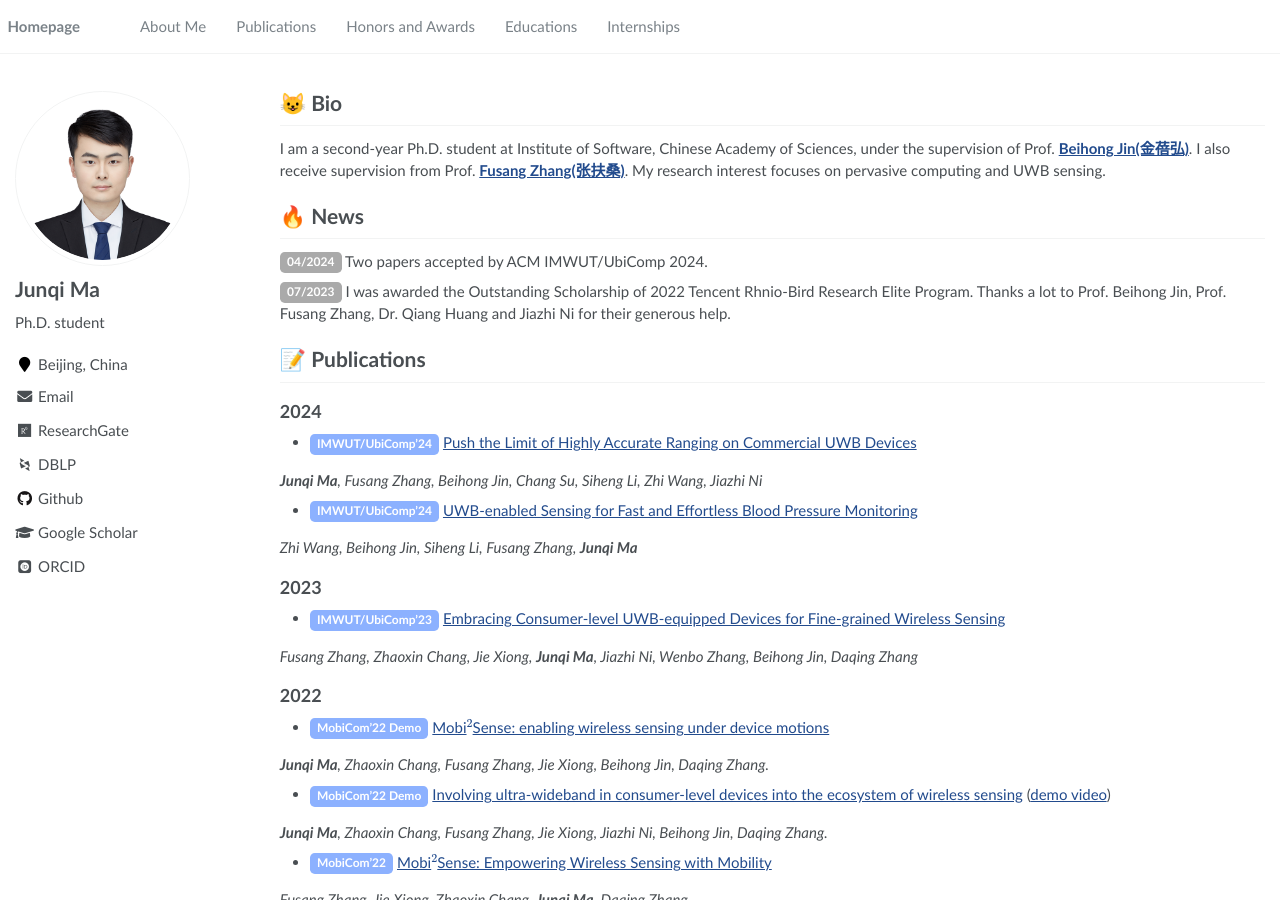
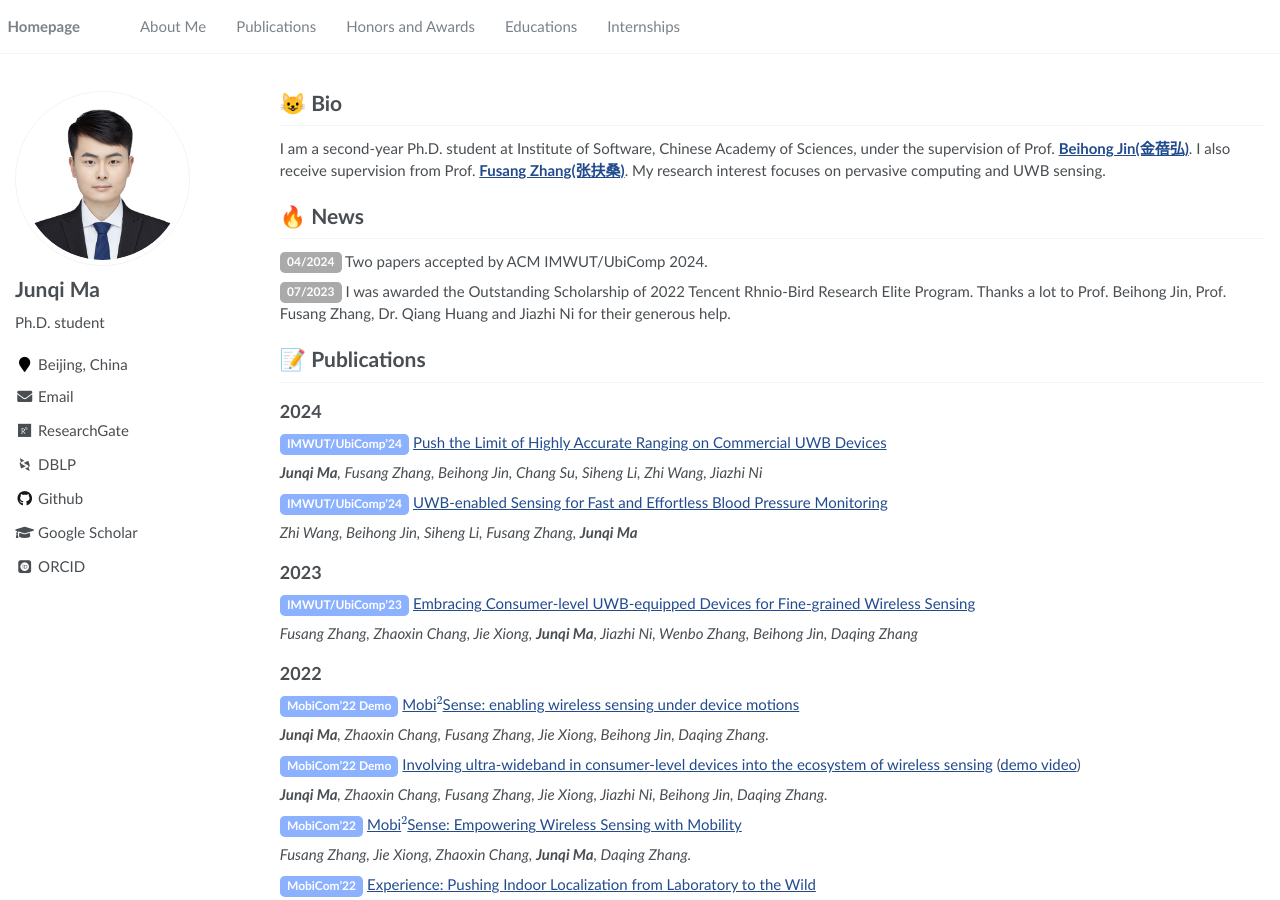
Before and after one commit to junqi-ma/junqi-ma.github.io, a Jekyll site: the page built from _pages/about.md, in a window 1280 px wide and 900 px high. Built offline with Jekyll 4.4.1, drawn with Linux system fonts in a browser that asks for light colours; some web fonts are replaced; formulas are drawn with MathJax 3.

```diff
--- a/_pages/about.md
+++ b/_pages/about.md
@@ -59,45 +59,45 @@ I am a second-year Ph.D. student at Institute of Software, Chinese Academy of Sc
 
 # 📝 Publications
 ## 2024
-- <span class = 'label label-conf'>IMWUT/UbiComp'24</span> [Push the Limit of Highly Accurate Ranging on Commercial UWB Devices](https://doi.org/10.1145/3659602)
+<span class = 'label label-conf'>IMWUT/UbiComp'24</span> [Push the Limit of Highly Accurate Ranging on Commercial UWB Devices](https://doi.org/10.1145/3659602)
 
 ***Junqi Ma**, Fusang Zhang, Beihong Jin, Chang Su, Siheng Li, Zhi Wang, Jiazhi Ni*
 
-- <span class = 'label label-conf'>IMWUT/UbiComp'24</span> [UWB-enabled Sensing for Fast and Effortless Blood Pressure Monitoring](https://doi.org/10.1145/3659617)
+<span class = 'label label-conf'>IMWUT/UbiComp'24</span> [UWB-enabled Sensing for Fast and Effortless Blood Pressure Monitoring](https://doi.org/10.1145/3659617)
 
 *Zhi Wang, Beihong Jin, Siheng Li, Fusang Zhang, **Junqi Ma***
 
 ## 2023
 
-- <span class = 'label label-conf'>IMWUT/UbiComp'23</span> [Embracing Consumer-level UWB-equipped Devices for Fine-grained Wireless Sensing](https://dl.acm.org/doi/abs/10.1145/3569487)
+<span class = 'label label-conf'>IMWUT/UbiComp'23</span> [Embracing Consumer-level UWB-equipped Devices for Fine-grained Wireless Sensing](https://dl.acm.org/doi/abs/10.1145/3569487)
 
 *Fusang Zhang, Zhaoxin Chang, Jie Xiong, **Junqi Ma**, Jiazhi Ni, Wenbo Zhang, Beihong Jin, Daqing Zhang*
 
 ## 2022
 
-- <span class = 'label label-conf'>MobiCom'22 Demo</span> [Mobi$^2$Sense: enabling wireless sensing under device motions](https://dl.acm.org/doi/abs/10.1145/3495243.3558748)
+<span class = 'label label-conf'>MobiCom'22 Demo</span> [Mobi$^2$Sense: enabling wireless sensing under device motions](https://dl.acm.org/doi/abs/10.1145/3495243.3558748)
 
 ***Junqi Ma**, Zhaoxin Chang, Fusang Zhang, Jie Xiong, Beihong Jin, Daqing Zhang.*
 
-- <span class = 'label label-conf'>MobiCom'22 Demo</span> [Involving ultra-wideband in consumer-level devices into the ecosystem of wireless sensing](https://dl.acm.org/doi/abs/10.1145/3495243.3558745) ([demo video](https://www.youtube.com/watch?v=DmmyH8VwpJU))
+<span class = 'label label-conf'>MobiCom'22 Demo</span> [Involving ultra-wideband in consumer-level devices into the ecosystem of wireless sensing](https://dl.acm.org/doi/abs/10.1145/3495243.3558745) ([demo video](https://www.youtube.com/watch?v=DmmyH8VwpJU))
 
 ***Junqi Ma**, Zhaoxin Chang, Fusang Zhang, Jie Xiong, Jiazhi Ni, Beihong Jin, Daqing Zhang.*
 
-- <span class = 'label label-conf'>MobiCom'22</span> [Mobi$^2$Sense: Empowering Wireless Sensing with Mobility](https://dl.acm.org/doi/10.1145/3495243.3560518)
+<span class = 'label label-conf'>MobiCom'22</span> [Mobi$^2$Sense: Empowering Wireless Sensing with Mobility](https://dl.acm.org/doi/10.1145/3495243.3560518)
 
 *Fusang Zhang, Jie Xiong, Zhaoxin Chang, **Junqi Ma**, Daqing Zhang.*
 
-- <span class = 'label label-conf'>MobiCom'22</span> [Experience: Pushing Indoor Localization from Laboratory to the Wild](https://dl.acm.org/doi/10.1145/3495243.3560546)
+<span class = 'label label-conf'>MobiCom'22</span> [Experience: Pushing Indoor Localization from Laboratory to the Wild](https://dl.acm.org/doi/10.1145/3495243.3560546)
 
 *Jiazhi Ni, Fusang Zhang, Jie Xiong, Qiang Huang, Zhaoxin Chang, **Junqi Ma**, Binbin Xie, Pengsen Wang, Guangyu Bian, Xin Li, Chang Liu.*
 
-- <span class = 'label label-conf'>IMWUT/UbiComp'22</span> [Sensor-free soil moisture sensing using lora signals](https://dl.acm.org/doi/abs/10.1145/3534608)
+<span class = 'label label-conf'>IMWUT/UbiComp'22</span> [Sensor-free soil moisture sensing using lora signals](https://dl.acm.org/doi/abs/10.1145/3534608)
 
 *Zhaoxin Chang, Fusang Zhang, Jie Xiong, **Junqi Ma**, Beihong Jin, Daqing Zhang.*
 
 ## 2021
 
-- <span class = 'label label-conf'>IMWUT/UbiComp'21</span> [Unlocking the beamforming potential of LoRa for long-range multi-target respiration sensing](https://dl.acm.org/doi/abs/10.1145/3463526)
+<span class = 'label label-conf'>IMWUT/UbiComp'21</span> [Unlocking the beamforming potential of LoRa for long-range multi-target respiration sensing](https://dl.acm.org/doi/abs/10.1145/3463526)
 
 *Fusang Zhang, Zhaoxin Chang, Jie Xiong, Rong Zheng, **Junqi Ma**, Kai Niu, Beihong Jin, Daqing Zhang.*
 
```
